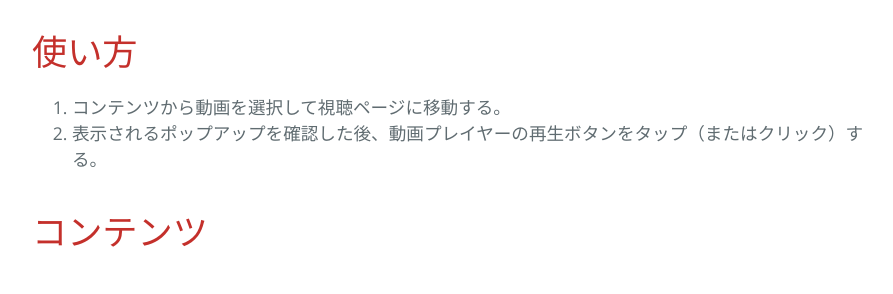
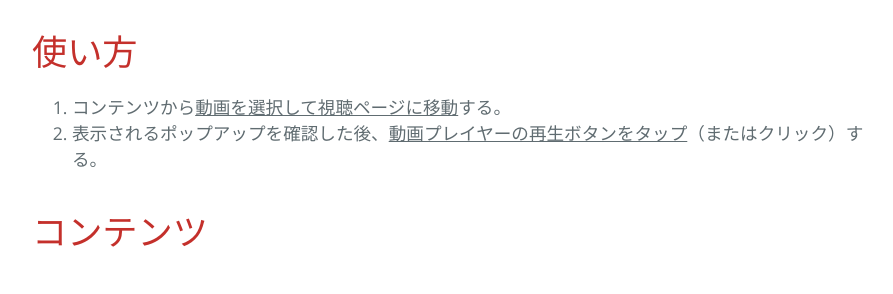
Before and after one commit to t-yokota/quizBattle, a Jekyll site: the page built from docs/index.md, in a window 1280 px wide and 900 px high, scrolled down 870 px. Shown: the part 165-459 px from the top of the window, without its empty margins (192-1085 px from the left). Built offline with Jekyll 4.4.1, drawn with Linux system fonts in a browser that asks for light colours; our own code applies the rules of GitHub Pages for plain Markdown files.

Commit message:
upda text on project page.

```diff
--- a/docs/index.md
+++ b/docs/index.md
@@ -14,8 +14,8 @@
 
 # 使い方
 
-1. コンテンツから動画を選択して視聴ページに移動する。
-1. 表示されるポップアップを確認した後、動画プレイヤーの再生ボタンをタップ（またはクリック）する。
+1. コンテンツから<u>動画を選択して視聴ページに移動</u>する。
+1. 表示されるポップアップを確認した後、<u>動画プレイヤーの再生ボタンをタップ</u>（またはクリック）する。
 
 # コンテンツ
 
@@ -98,7 +98,7 @@
 <dl class="qa">
 <dt>正しい解答を入力しているはずなのに、誤答と判定されてしまう。</dt>
 <dd>
-<p>クイズの解答は各コンテンツの動画ごとにcsvファイルで管理しています。複数の解答のパターン（漢字表記・ひらがな表記、あるいは別解等）を可能な範囲でカバーするようにしてはおりますが、網羅はできていません。確実に合っているのに誤答になってしまった、という場合はご一報ください。csvファイルの更新を検討させていただきます（解答チェック処理の不具合だった場合は修正します）。</p>
+<p>クイズの解答は各コンテンツの動画ごとにcsvファイルで管理しています。複数の解答のパターン（漢字表記・ひらがな表記、あるいは別解等）を可能な範囲でカバーするようにしてはおりますが、網羅はできていません。<br>確実に合っているのに誤答になってしまった、という場合はご一報ください。csvファイルの更新を検討させていただきます（解答チェック処理の不具合だった場合は修正します）。</p>
 </dd>
 </dl>
 <dl class="qa">
```
